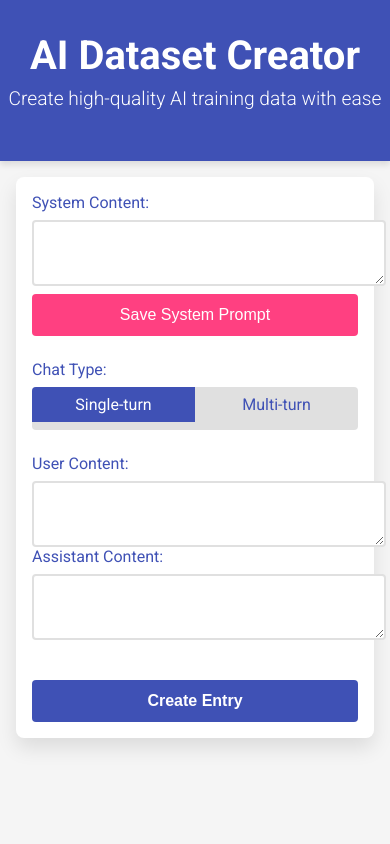
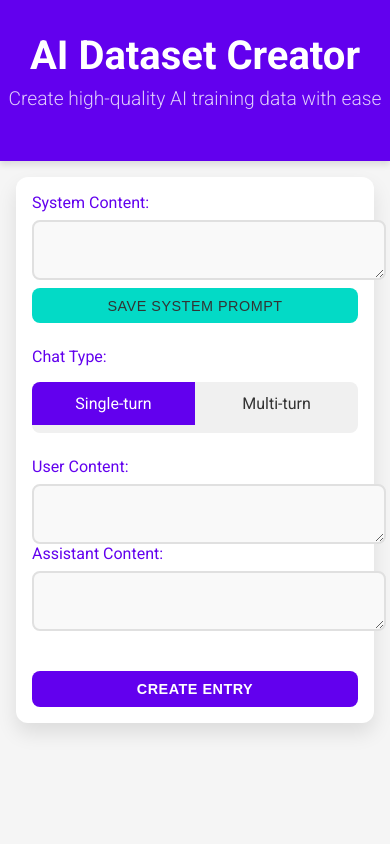
Before and after one commit to alextobias78/Fine-Tuner, a Flask app: page / in a window 390 px wide. Run offline with Flask 3, Linux system fonts and the light colour scheme.

Commit message:
style: Update CSS for improved UI consistency and responsiveness
- Change primary and secondary colors for better visual appeal
- Add error color variable
- Adjust padding, border-radius, and box-shadow for various elements
- Enhance form input focus and button hover effects
- Improve layout and spacing for mobile devices
- Add smooth transitions and subtle hover effects for a polished feel
- Update textarea styling for better readability and usability

```diff
--- a/static/styles.css
+++ b/static/styles.css
@@ -1,10 +1,11 @@
 :root {
-    --primary-color: #3f51b5;
-    --secondary-color: #ff4081;
+    --primary-color: #6200ee;
+    --secondary-color: #03dac6;
     --background-color: #f5f5f5;
     --text-color: #333333;
     --input-background: #ffffff;
     --border-color: #e0e0e0;
+    --error-color: #b00020;
 }
 
 body {
@@ -39,20 +40,24 @@ h1 {
     font-size: 1.2rem;
     font-weight: 300;
     margin-top: 0.5rem;
+    opacity: 0.8;
 }
 
 main {
     flex-grow: 1;
     padding: 2rem;
+    display: flex;
+    justify-content: center;
+    align-items: flex-start;
 }
 
 .input-column {
     background-color: var(--input-background);
-    border-radius: 8px;
+    border-radius: 12px;
     box-shadow: 0 10px 20px rgba(0, 0, 0, 0.1);
     padding: 2rem;
-    max-width: 800px;
-    margin: 0 auto;
+    width: 100%;
+    max-width: 600px;
 }
 
 form {
@@ -76,14 +81,17 @@ textarea, input[type="text"] {
     width: 100%;
     padding: 0.75rem;
     border: 2px solid var(--border-color);
-    border-radius: 4px;
+    border-radius: 8px;
     font-size: 1rem;
-    transition: border-color 0.3s ease;
+    transition: all 0.3s ease;
+    background-color: #f9f9f9;
 }
 
 textarea:focus, input[type="text"]:focus {
     outline: none;
     border-color: var(--primary-color);
+    box-shadow: 0 0 0 3px rgba(98, 0, 238, 0.1);
+    background-color: #ffffff;
 }
 
 button {
@@ -92,13 +100,17 @@ button {
     border: none;
     padding: 0.75rem 1.5rem;
     font-size: 1rem;
-    border-radius: 4px;
+    border-radius: 8px;
     cursor: pointer;
-    transition: background-color 0.3s ease, transform 0.1s ease;
+    transition: all 0.3s ease;
+    text-transform: uppercase;
+    font-weight: 500;
+    letter-spacing: 0.5px;
 }
 
 button:hover {
-    background-color: #303f9f;
+    background-color: #7c4dff;
+    box-shadow: 0 4px 8px rgba(0, 0, 0, 0.2);
 }
 
 button:active {
@@ -107,12 +119,12 @@ button:active {
 
 #saveSystemPrompt {
     background-color: var(--secondary-color);
-    color: white;
+    color: var(--text-color);
     margin-top: 0.5rem;
 }
 
 #saveSystemPrompt:hover {
-    background-color: #f50057;
+    background-color: #00bfa5;
 }
 
 .submit-btn {
@@ -122,9 +134,10 @@ button:active {
 
 .toggle-switch {
     display: flex;
-    background-color: var(--border-color);
-    border-radius: 4px;
+    background-color: #f0f0f0;
+    border-radius: 8px;
     overflow: hidden;
+    margin-top: 0.5rem;
 }
 
 .toggle-switch input[type="radio"] {
@@ -133,27 +146,32 @@ button:active {
 
 .toggle-switch label {
     flex: 1;
-    padding: 0.5rem 1rem;
+    padding: 0.75rem 1rem;
     text-align: center;
     cursor: pointer;
-    transition: background-color 0.3s ease;
+    transition: all 0.3s ease;
+    font-weight: 400;
+    color: var(--text-color);
 }
 
 .toggle-switch input[type="radio"]:checked + label {
     background-color: var(--primary-color);
     color: white;
+    font-weight: 500;
 }
 
 .notification {
     background-color: #4caf50;
     color: white;
     padding: 1rem;
-    border-radius: 4px;
+    border-radius: 8px;
     margin-top: 1rem;
     display: none;
-    max-width: 800px;
+    max-width: 600px;
     margin-left: auto;
     margin-right: auto;
+    text-align: center;
+    box-shadow: 0 4px 6px rgba(0, 0, 0, 0.1);
 }
 
 @media (max-width: 768px) {
@@ -162,6 +180,40 @@ button:active {
     }
 
     .input-column {
+        padding: 1.5rem;
+    }
+}
+
+/* Add smooth transitions for a more polished feel */
+* {
+    transition: all 0.3s ease;
+}
+
+/* Add a subtle hover effect to the form */
+.input-column:hover {
+    transform: translateY(-5px);
+    box-shadow: 0 15px 30px rgba(0, 0, 0, 0.15);
+}
+
+/* Improve spacing for mobile devices */
+@media (max-width: 480px) {
+    .input-column {
         padding: 1rem;
     }
+
+    textarea, input[type="text"] {
+        font-size: 0.9rem;
+    }
+
+    button {
+        padding: 0.6rem 1.2rem;
+        font-size: 0.9rem;
+    }
 }
+
+textarea {
+    font-family: 'Roboto Mono', monospace;
+    white-space: pre;
+    overflow-wrap: normal;
+    overflow-x: auto;
+}
```
